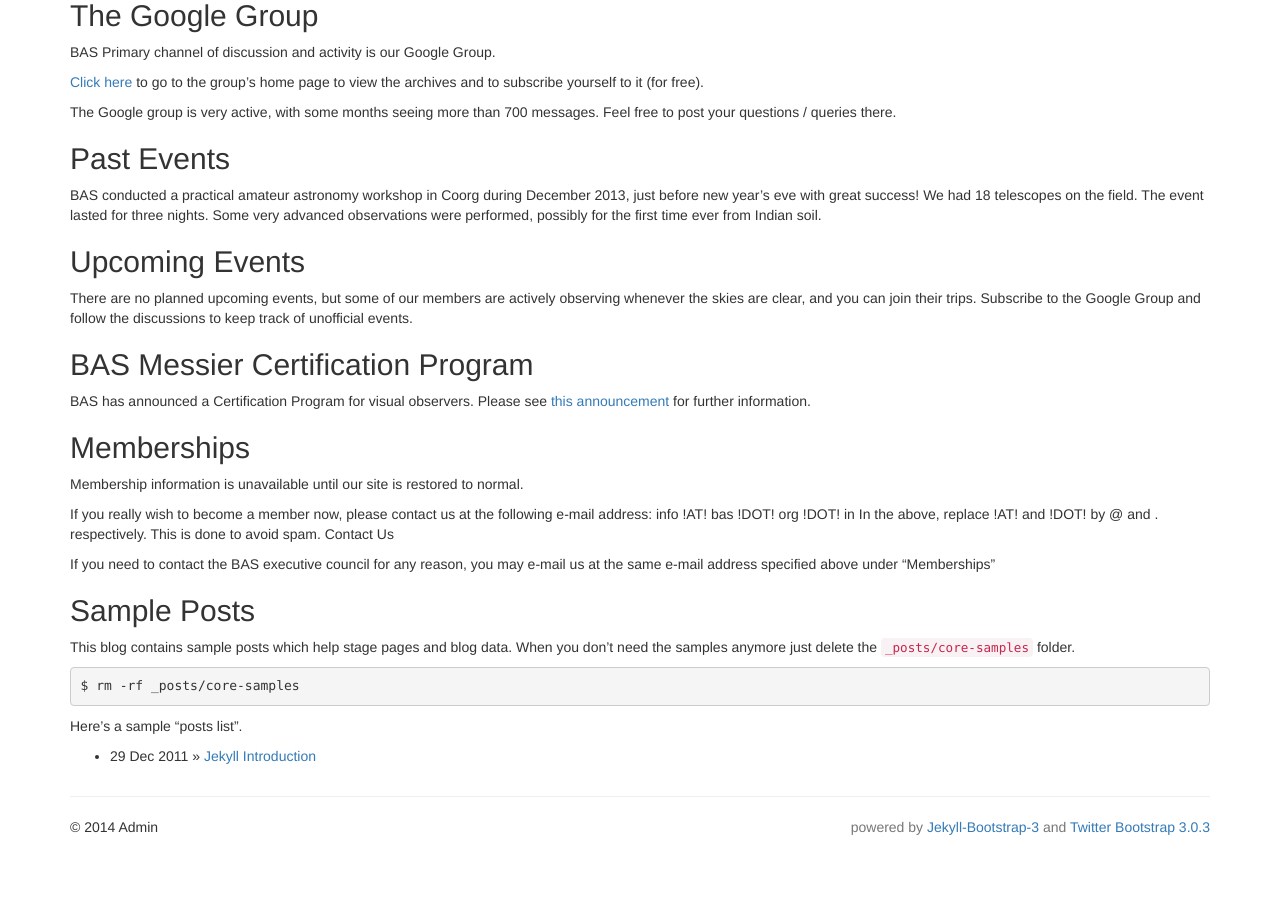
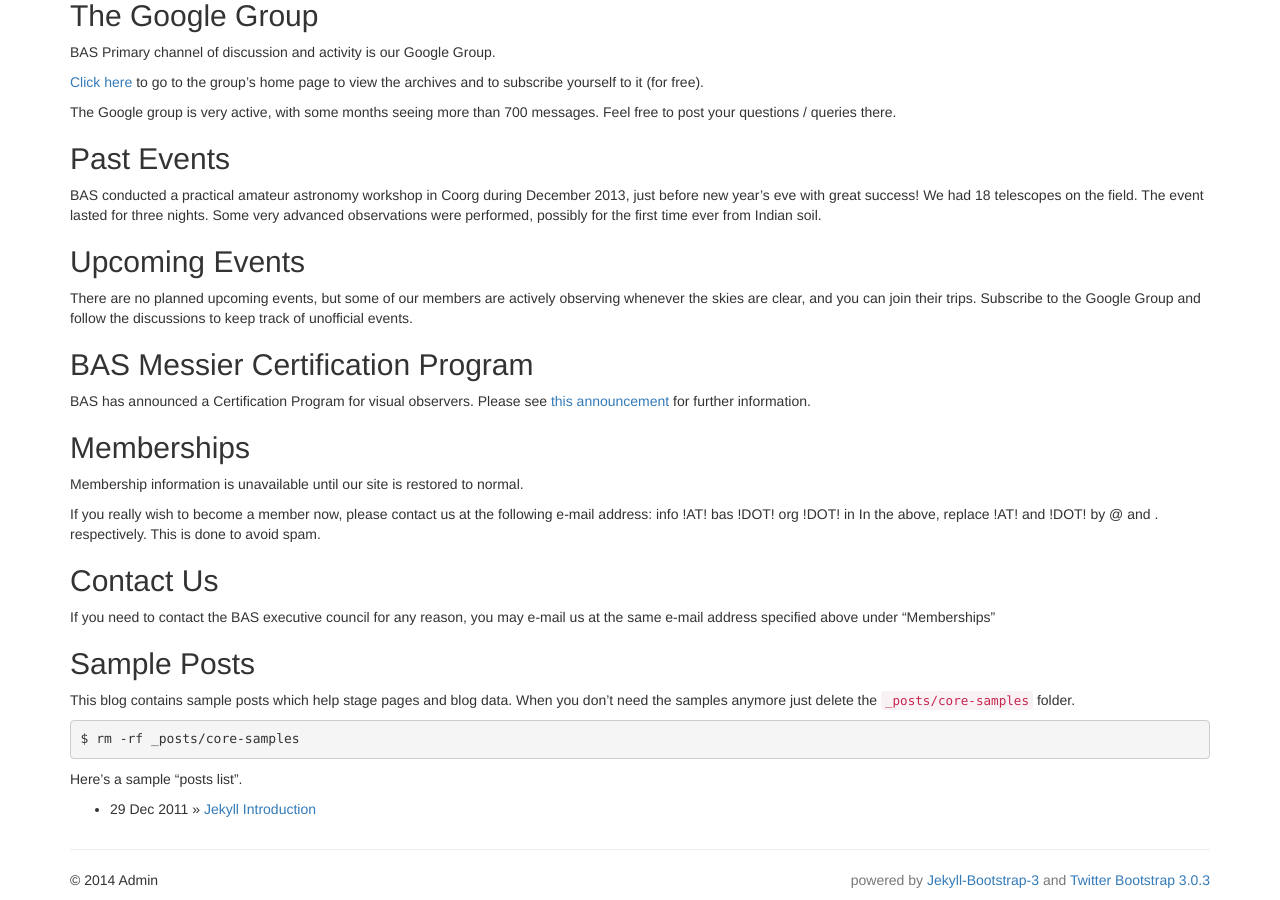
Before and after one commit to bas-org/bas-org.github.io, a Jekyll site: the page built from index.md, in a window 1280 px wide and 900 px high, scrolled down 583 px. Built offline with Jekyll 4.4.1, drawn with Linux system fonts in a browser that asks for light colours; nearby versions of some CDN libraries; library files that are not in the unit come from our copies; before the commit the page ends 1430 px from its top, so only the background shows below that.

```diff
--- a/index.md
+++ b/index.md
@@ -34,7 +34,8 @@ BAS has announced a Certification Program for visual observers. Please see [this
 Membership information is unavailable until our site is restored to normal.
 
 If you really wish to become a member now, please contact us at the following e-mail address: info !AT! bas !DOT! org !DOT! in In the above, replace !AT! and !DOT! by @ and . respectively. This is done to avoid spam.
-Contact Us
+
+## Contact Us
 
 If you need to contact the BAS executive council for any reason, you may e-mail us at the same e-mail address specified above under "Memberships"
 
```
